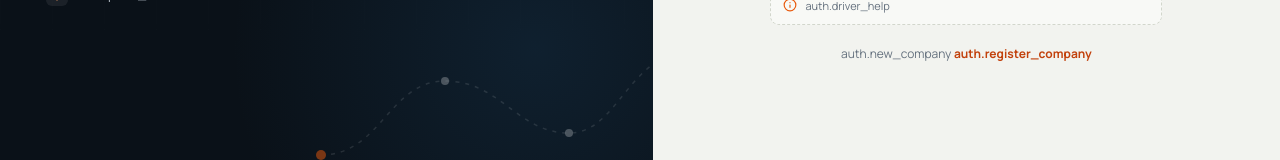
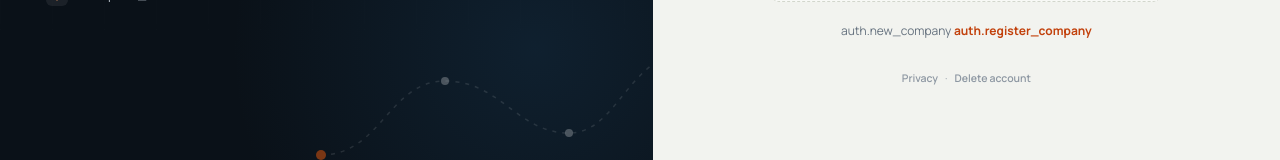
Before and after one commit to metur100/Logistic.Management.UI, a React (Vite) app: page /login in a window 1280 px wide. Shown: the part 543-703 px from the top of the page. Built offline with nearby package versions, Linux system fonts and the light colour scheme; no server answers; the HTML template or start-up script is replaced by a standard one.

Commit message:
Add privacy and account deletion links to auth screens [skip ci]

```diff
--- a/src/components/AuthLayout.tsx
+++ b/src/components/AuthLayout.tsx
@@ -51,6 +51,11 @@ export default function AuthLayout({
           {lead && <p className="lead">{lead}</p>}
           {children}
           {footer}
+          <div className="auth-legal">
+            <a href="/privacy">Privacy</a>
+            <span>·</span>
+            <a href="/delete-account">Delete account</a>
+          </div>
         </div>
       </main>
     </div>
--- a/src/index.css
+++ b/src/index.css
@@ -1112,6 +1112,9 @@ h3 { font-size: 15px; font-weight: 700; }
 .auth-note { font-size: 11px; color: var(--faint); line-height: 1.5; margin-top: 16px; }
 .auth-alt { text-align: center; margin-top: 20px; font-size: 12px; color: var(--muted); }
 .auth-alt a { color: var(--accent-dark); font-weight: 700; }
+.auth-legal { display: flex; justify-content: center; gap: 7px; margin-top: 30px; font-size: 10.5px; color: var(--faint); }
+.auth-legal a { color: var(--faint); font-weight: 600; }
+.auth-legal a:hover { color: var(--text); }
 .auth-help { display: flex; align-items: center; gap: 8px; padding: 10px 12px; border: 1px dashed var(--line-strong); border-radius: 9px; color: var(--muted); font-size: 11px; margin-top: 18px; background: var(--surface-2); }
 .auth-help svg { width: 14px; height: 14px; flex-shrink: 0; color: var(--accent); }
 
```
